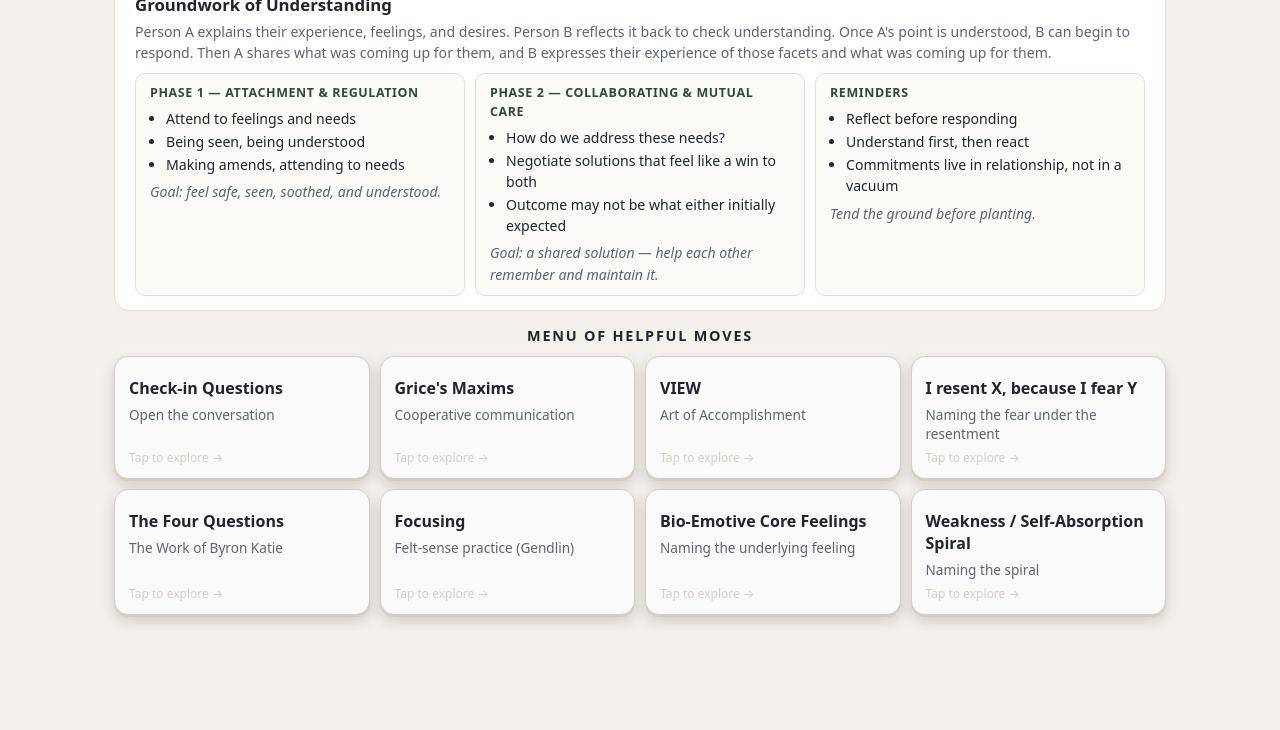
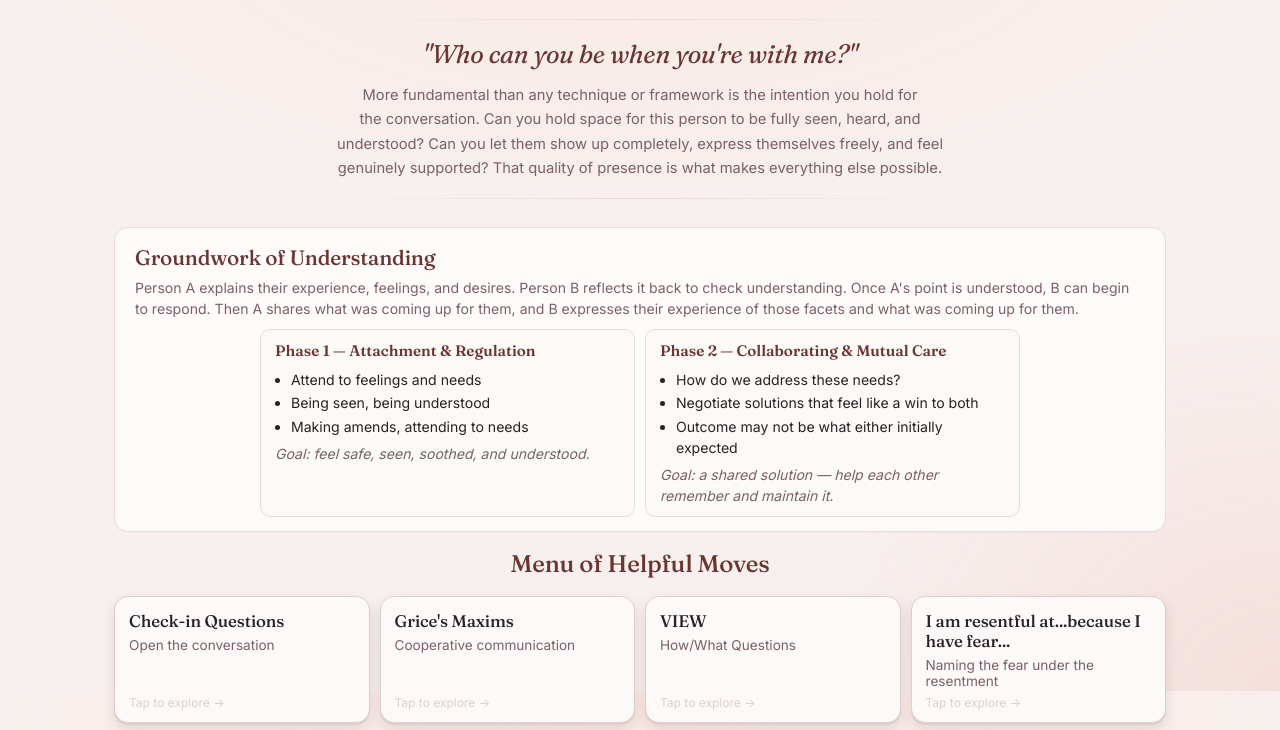
Before and after one commit to TetraLlama/luddle, a plain HTML site: page index.html in a window 1280 px wide. Shown: the part 109-839 px from the top of the page. Before the commit the page ends 800 px from the top, so only its background shows below. Drawn offline with Linux system fonts and the light colour scheme.

Commit message:
Rebrand to Luddle with warm rose aesthetic and content updates

```diff
--- a/index.html
+++ b/index.html
@@ -3,20 +3,27 @@
 <head>
 <meta charset="utf-8" />
 <meta name="viewport" content="width=device-width, initial-scale=1" />
-<title>Conversation Dashboard</title>
+<title>Luddle</title>
+<link rel="preconnect" href="https://fonts.googleapis.com">
+<link rel="preconnect" href="https://fonts.gstatic.com" crossorigin>
+<link href="https://fonts.googleapis.com/css2?family=Fraunces:ital,opsz,wght@0,9..144,400;0,9..144,500;0,9..144,600;0,9..144,700;1,9..144,400;1,9..144,500&family=Inter:wght@400;500;600&display=swap" rel="stylesheet">
 <style>
   :root {
-    --bg: #f4f1ec;
-    --panel: #ffffff;
-    --ink: #1f2430;
-    --muted: #5b6473;
-    --line: #e3ddd2;
-    --accent: #6b8e7f;
-    --accent-ink: #2d4a3e;
-    --button-face: #fafafa;
-    --button-edge: #d6cfc1;
-    --button-shadow: rgba(40, 30, 20, 0.18);
-    --modal-backdrop: rgba(20, 24, 30, 0.45);
+    --bg: #f7f0ee;
+    --bg-deep: #ede2df;
+    --panel: #fffbfa;
+    --ink: #2a2025;
+    --muted: #7a6068;
+    --line: #e8dbd8;
+    --accent: #b07878;
+    --accent-ink: #6b3535;
+    --accent-soft: #d4a8a8;
+    --button-face: #fdf9f8;
+    --button-edge: #ddd0cc;
+    --button-shadow: rgba(80, 30, 30, 0.12);
+    --modal-backdrop: rgba(40, 20, 25, 0.5);
+    --serif: 'Fraunces', Georgia, 'Times New Roman', serif;
+    --sans: 'Inter', ui-sans-serif, system-ui, -apple-system, "Segoe UI", Roboto, sans-serif;
   }
 
   * { box-sizing: border-box; }
@@ -24,10 +31,17 @@
   html, body {
     margin: 0;
     padding: 0;
-    background: var(--bg);
     color: var(--ink);
-    font-family: ui-sans-serif, system-ui, -apple-system, "Segoe UI", Roboto, sans-serif;
+    font-family: var(--sans);
     line-height: 1.5;
+  }
+  body {
+    background:
+      radial-gradient(ellipse 80% 60% at 50% 0%, #fbeae5 0%, transparent 70%),
+      radial-gradient(ellipse 60% 80% at 100% 100%, #f5dfdc 0%, transparent 60%),
+      var(--bg);
+    background-attachment: fixed;
+    min-height: 100vh;
   }
 
   .wrap {
@@ -36,14 +50,72 @@
     padding: 18px 24px 18px;
   }
 
+  header {
+    text-align: center;
+    margin-bottom: 18px;
+  }
   header h1 {
-    font-size: 1.25rem;
-    margin: 0 0 2px;
-    letter-spacing: 0.2px;
+    font-family: var(--serif);
+    font-size: 2.6rem;
+    font-weight: 500;
+    margin: 0;
+    letter-spacing: -0.5px;
+    color: var(--accent-ink);
+    line-height: 1;
+  }
+  header h1 .etymology {
+    display: block;
+    font-family: var(--serif);
+    font-size: 0.78rem;
+    font-weight: 400;
+    font-style: italic;
+    color: var(--accent);
+    letter-spacing: 1px;
+    margin-top: 4px;
   }
   header p {
+    margin: 8px 0 0;
+    color: var(--muted);
+    font-size: 0.9rem;
+    font-style: italic;
+  }
+
+  /* Epigraph */
+  .epigraph {
+    margin: 0 0 28px;
+    padding: 4px 0 0;
+    position: relative;
+  }
+  .epigraph::before,
+  .epigraph::after {
+    content: "";
+    display: block;
+    height: 1px;
+    background: linear-gradient(to right, transparent, var(--line), transparent);
+    margin: 0 auto;
+    width: 60%;
+  }
+  .epigraph::before { margin-bottom: 18px; }
+  .epigraph::after { margin-top: 18px; }
+  .epigraph .question {
+    font-family: var(--serif);
+    font-size: 1.6rem;
+    font-style: italic;
+    font-weight: 400;
+    color: var(--accent-ink);
     margin: 0 0 12px;
+    line-height: 1.3;
+    text-align: center;
+    letter-spacing: -0.2px;
+  }
+  .epigraph .framing {
+    font-size: 0.92rem;
     color: var(--muted);
+    line-height: 1.65;
+    text-align: center;
+    margin: 0 auto;
+    max-width: 720px;
+    text-wrap: balance;
   }
 
   /* Groundwork panel */
@@ -57,7 +129,11 @@
   }
   .groundwork h2 {
     margin: 0 0 4px;
-    font-size: 1.05rem;
+    font-family: var(--serif);
+    font-size: 1.3rem;
+    font-weight: 500;
+    color: var(--accent-ink);
+    letter-spacing: -0.2px;
   }
   .groundwork .lede {
     color: var(--muted);
@@ -68,9 +144,11 @@
     display: grid;
     grid-template-columns: 1fr;
     gap: 10px;
+    max-width: 760px;
+    margin: 0 auto;
   }
-  @media (min-width: 760px) {
-    .groundwork-grid { grid-template-columns: 1fr 1fr 1fr; }
+  @media (min-width: 600px) {
+    .groundwork-grid { grid-template-columns: 1fr 1fr; }
   }
   .gw-block {
     background: #fbfaf6;
@@ -80,11 +158,12 @@
     font-size: 0.88rem;
   }
   .gw-block h3 {
-    margin: 0 0 5px;
-    font-size: 0.78rem;
+    margin: 0 0 6px;
+    font-family: var(--serif);
+    font-size: 0.95rem;
+    font-weight: 600;
     color: var(--accent-ink);
-    text-transform: uppercase;
-    letter-spacing: 0.6px;
+    letter-spacing: 0;
   }
   .gw-block ul {
     margin: 0;
@@ -99,12 +178,12 @@
 
   /* Buttons grid */
   .moves-label {
-    font-size: 0.9rem;
-    font-weight: 600;
-    text-transform: uppercase;
-    letter-spacing: 1.8px;
-    color: var(--ink);
-    margin: 4px 0 10px;
+    font-family: var(--serif);
+    font-size: 1.5rem;
+    font-weight: 500;
+    letter-spacing: -0.2px;
+    color: var(--accent-ink);
+    margin: 12px 0 14px;
     text-align: center;
   }
   .button-grid {
@@ -172,10 +251,12 @@
     transform: translateX(3px);
   }
   .move-btn .label {
-    font-size: 1rem;
-    font-weight: 600;
-    margin-top: 6px;
+    font-family: var(--serif);
+    font-size: 1.05rem;
+    font-weight: 500;
+    margin-top: 0;
     transition: color 150ms ease;
+    letter-spacing: -0.1px;
   }
   .move-btn:hover .label {
     color: var(--accent-ink);
@@ -234,11 +315,17 @@
   }
   .modal h2 {
     margin: 0 0 4px;
-    font-size: 1.35rem;
+    font-family: var(--serif);
+    font-size: 1.6rem;
+    font-weight: 500;
+    color: var(--accent-ink);
+    letter-spacing: -0.3px;
   }
   .modal .subtitle {
     color: var(--muted);
     margin: 0 0 18px;
+    font-style: italic;
+    font-size: 0.92rem;
   }
   .modal .close {
     float: right;
@@ -252,11 +339,12 @@
   }
   .modal .close:hover { color: var(--ink); border-color: var(--ink); }
   .modal h3 {
-    margin: 18px 0 6px;
-    font-size: 1rem;
+    margin: 20px 0 8px;
+    font-family: var(--serif);
+    font-size: 1.05rem;
+    font-weight: 600;
     color: var(--accent-ink);
-    text-transform: uppercase;
-    letter-spacing: 0.6px;
+    letter-spacing: 0;
   }
   .modal p { margin: 0 0 10px; }
   .modal ul, .modal ol { margin: 6px 0 12px; padding-left: 22px; }
@@ -282,9 +370,14 @@
 <body>
 <div class="wrap">
   <header>
-    <h1>Conversation Dashboard</h1>
-    <p>Moves for deep, emotional, or challenging conversations.</p>
+    <h1>Luddle <span class="etymology">love + huddle</span></h1>
+    <p>A dashboard for deep, emotional, or challenging conversations.</p>
   </header>
+
+  <div class="epigraph">
+    <p class="question">"Who can you be when you're with me?"</p>
+    <p class="framing">More fundamental than any technique or framework is the intention you hold for the conversation. Can you hold space for this person to be fully seen, heard, and understood? Can you let them show up completely, express themselves freely, and feel genuinely supported? That quality of presence is what makes everything else possible.</p>
+  </div>
 
   <section class="groundwork" aria-labelledby="gw-title">
     <h2 id="gw-title">Groundwork of Understanding</h2>
@@ -315,15 +408,6 @@
         <div class="goal">Goal: a shared solution &mdash; help each other remember and maintain it.</div>
       </div>
 
-      <div class="gw-block">
-        <h3>Reminders</h3>
-        <ul>
-          <li>Reflect before responding</li>
-          <li>Understand first, then react</li>
-          <li>Commitments live in relationship, not in a vacuum</li>
-        </ul>
-        <div class="goal">Tend the ground before planting.</div>
-      </div>
     </div>
   </section>
 
@@ -348,7 +432,13 @@
       hint: "Open the conversation",
       subtitle: "Questions for taking each other's temperature before going deeper.",
       body: `
-        <div class="placeholder">Add your check-in questions here.</div>
+        <ol>
+          <li>What did I feel?</li>
+          <li>What did I assume?</li>
+          <li>What are 3 other possibilities?</li>
+          <li>What might the other person have felt?</li>
+          <li>What don't I know yet?</li>
+        </ol>
       `
     },
     {
@@ -372,22 +462,34 @@
     {
       id: "view",
       label: "VIEW",
-      hint: "Art of Accomplishment",
+      hint: "How/What Questions",
       subtitle: "Vulnerability, Impartiality, Empathy, Wonder (Joe Hudson).",
       body: `
         <h3>VIEW</h3>
+        <p>A state of mind to approach conversations from &mdash; not a technique.</p>
         <ul>
-          <li><strong>V &mdash; Vulnerability:</strong> share what's actually true for you, including the parts you'd rather hide.</li>
-          <li><strong>I &mdash; Impartiality:</strong> drop the agenda; be willing for any outcome.</li>
-          <li><strong>E &mdash; Empathy:</strong> feel <em>with</em> the other person, not <em>at</em> them.</li>
-          <li><strong>W &mdash; Wonder:</strong> stay curious; assume there's more to discover.</li>
+          <li><strong>V &mdash; Vulnerability</strong></li>
+          <li><strong>I &mdash; Impartiality</strong></li>
+          <li><strong>E &mdash; Empathy</strong></li>
+          <li><strong>W &mdash; Wonder</strong></li>
         </ul>
-        <div class="placeholder">Add prompts, examples, or your own framing here.</div>
+        <blockquote>"How do I look at this with wonder, empathy, vulnerability, and impartiality?"</blockquote>
+        <h3>How/What Questions</h3>
+        <p>Replace "Why" questions &mdash; which often sound and feel accusatory &mdash; with open-ended "How" or "What" questions.</p>
+        <p>"Why" closes things down. "How/What" opens things up.</p>
+        <ul>
+          <li>"Why are you so upset?" &rarr; <strong>"What's coming up for you right now?"</strong></li>
+          <li>"Why didn't you tell me?" &rarr; <strong>"What made it hard to bring this up?"</strong></li>
+          <li>"Why do you always do that?" &rarr; <strong>"What's going on for you when that happens?"</strong></li>
+          <li>"Why can't you just move on?" &rarr; <strong>"What would feel like enough right now?"</strong></li>
+          <li>"Why does this bother you so much?" &rarr; <strong>"What does this bring up for you?"</strong></li>
+          <li>"Why are you being like this?" &rarr; <strong>"How are you feeling right now?"</strong></li>
+        </ul>
       `
     },
     {
       id: "resent-fear",
-      label: "I resent X, because I fear Y",
+      label: "I am resentful at...because I have fear...",
       hint: "Naming the fear under the resentment",
       subtitle: "A frame for surfacing what's underneath a complaint.",
       body: `
@@ -442,44 +544,53 @@
     {
       id: "bio-emotive",
       label: "Bio-Emotive Core Feelings",
-      hint: "Naming the underlying feeling",
-      subtitle: "Core feelings as a vocabulary for what's actually present.",
+      hint: "Douglas Tataryn",
+      subtitle: "Bio-Emotive Framework — nine core feelings as a vocabulary for what's actually present.",
       body: `
-        <h3>Core feelings (working list)</h3>
+        <h3>The practice</h3>
+        <p>Sit quietly and say <strong>"I feel ___"</strong> out loud &mdash; to yourself or a partner &mdash; two or three times for each feeling. Your body will reverberate when you land on the right one. Allow it to get bigger. Notice any memories or images that arise.</p>
+        <p>Saying it out loud matters: verbalizing reconnects parts of the brain that become disconnected. It also gives you the experience of being <em>allowed</em> to say what you feel &mdash; something many of us were denied.</p>
+        <h3>The nine core feelings</h3>
         <ul>
-          <li>Sad / hurt</li>
-          <li>Scared</li>
-          <li>Angry</li>
-          <li>Ashamed</li>
-          <li>Lonely</li>
-          <li>Helpless / powerless</li>
-          <li>Guilty</li>
-          <li>Disgusted</li>
-          <li>Joyful / loved</li>
+          <li>Lost / Disoriented</li>
+          <li>Helpless</li>
+          <li>Insignificant</li>
+          <li>Bad</li>
+          <li>Empty / A Loss</li>
+          <li>Inadequate</li>
+          <li>Alone</li>
+          <li>Worthless</li>
+          <li>Hopeless</li>
         </ul>
-        <p>The move: under the story, under the resentment, under the analysis &mdash; which of these is actually here right now?</p>
-        <div class="placeholder">Add the full list and your preferred framing here.</div>
+        <p>Under the story, the resentment, the analysis &mdash; which of these is actually here right now?</p>
       `
     },
     {
       id: "weakness-spiral",
       label: "Weakness / Self-Absorption Spiral",
-      hint: "Naming the spiral",
-      subtitle: "Recognizing when shame collapses into self-focus.",
+      hint: "Transformative Mediation",
+      subtitle: "From Bush & Folger's Transformative Mediation approach.",
       body: `
-        <h3>The pattern</h3>
-        <p>A perceived weakness or failure triggers shame. Shame turns attention inward.
-        Self-focus then crowds out the other person &mdash; their feelings, their needs, the actual situation &mdash;
-        which deepens the sense of failure, which deepens the spiral.</p>
+        <h3>The spiral</h3>
+        <p>Conflict destabilizes both people &mdash; making each feel more vulnerable (<em>weakness</em>) and more focused on themselves (<em>self-absorption</em>). These feed each other in a vicious circle:</p>
+        <ul>
+          <li>Feeling weak leads to suspicion and alienation from the other person</li>
+          <li>That alienation leads to a more hostile stance</li>
+          <li>Which reinforces the other person's sense of weakness and self-absorption</li>
+          <li>Which deepens the conflict &mdash; and so on</li>
+        </ul>
         <h3>Signs you're in it</h3>
         <ul>
-          <li>You're rehearsing what you should have said or done.</li>
-          <li>You can't actually hear the other person right now.</li>
-          <li>The conversation is starting to feel like it's about you, not about what's between you.</li>
+          <li>You're rehearsing what you should have said or done</li>
+          <li>You can't actually hear the other person right now</li>
+          <li>The conversation feels like it's about you, not about what's between you</li>
         </ul>
-        <h3>The exit</h3>
-        <p>Name it out loud. "I notice I'm spiraling into self-focus right now." Re-orient outward.</p>
-        <div class="placeholder">Replace this with your own description and exits.</div>
+        <h3>The two exits</h3>
+        <ul>
+          <li><strong>Empowerment shift</strong> &mdash; moving from weakness back to self-confidence and clarity</li>
+          <li><strong>Recognition shift</strong> &mdash; moving from self-absorption back to openness and responsiveness to the other</li>
+        </ul>
+        <p>Name it out loud: <em>"I notice I'm in the spiral right now."</em> That alone can begin the shift.</p>
       `
     }
   ];
```
